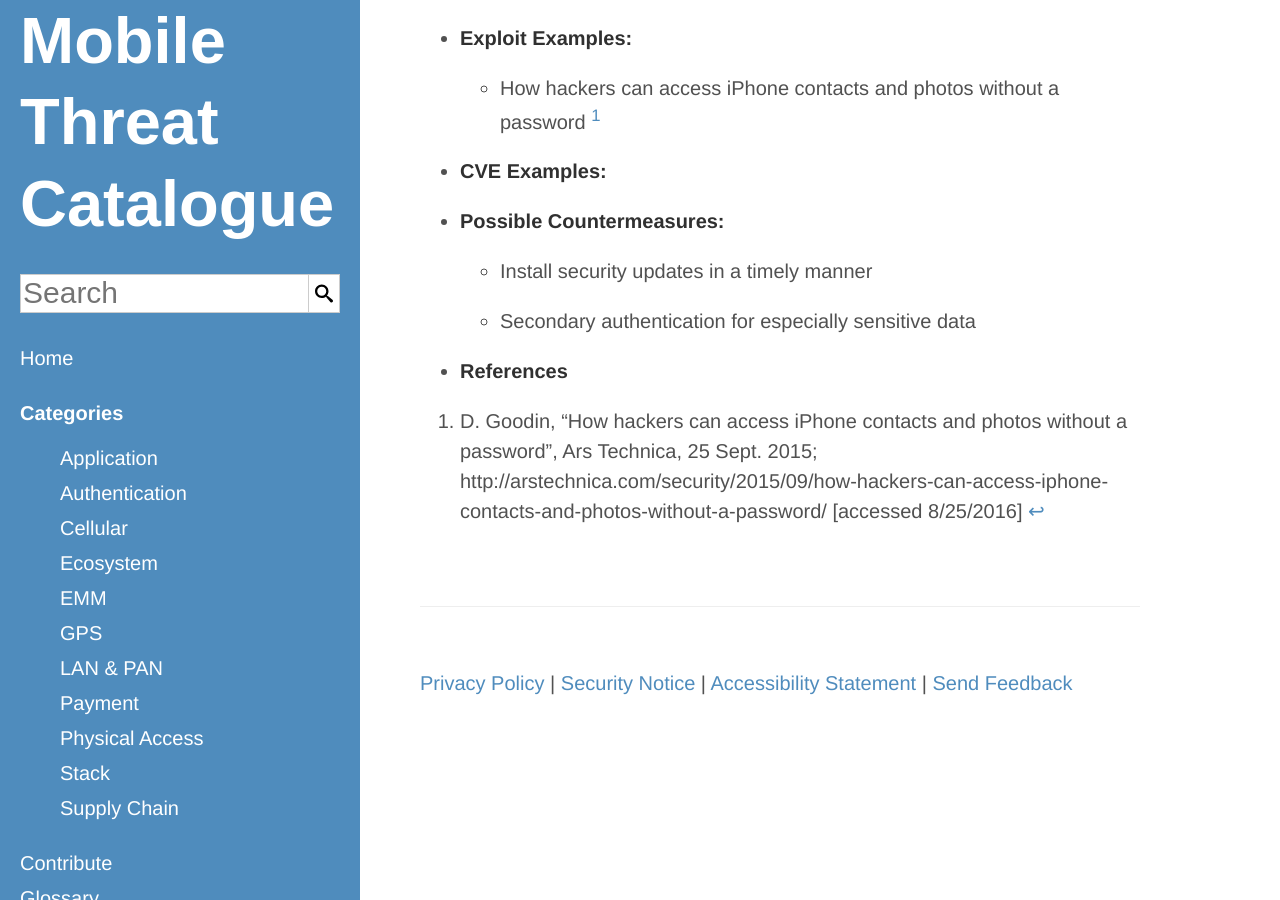
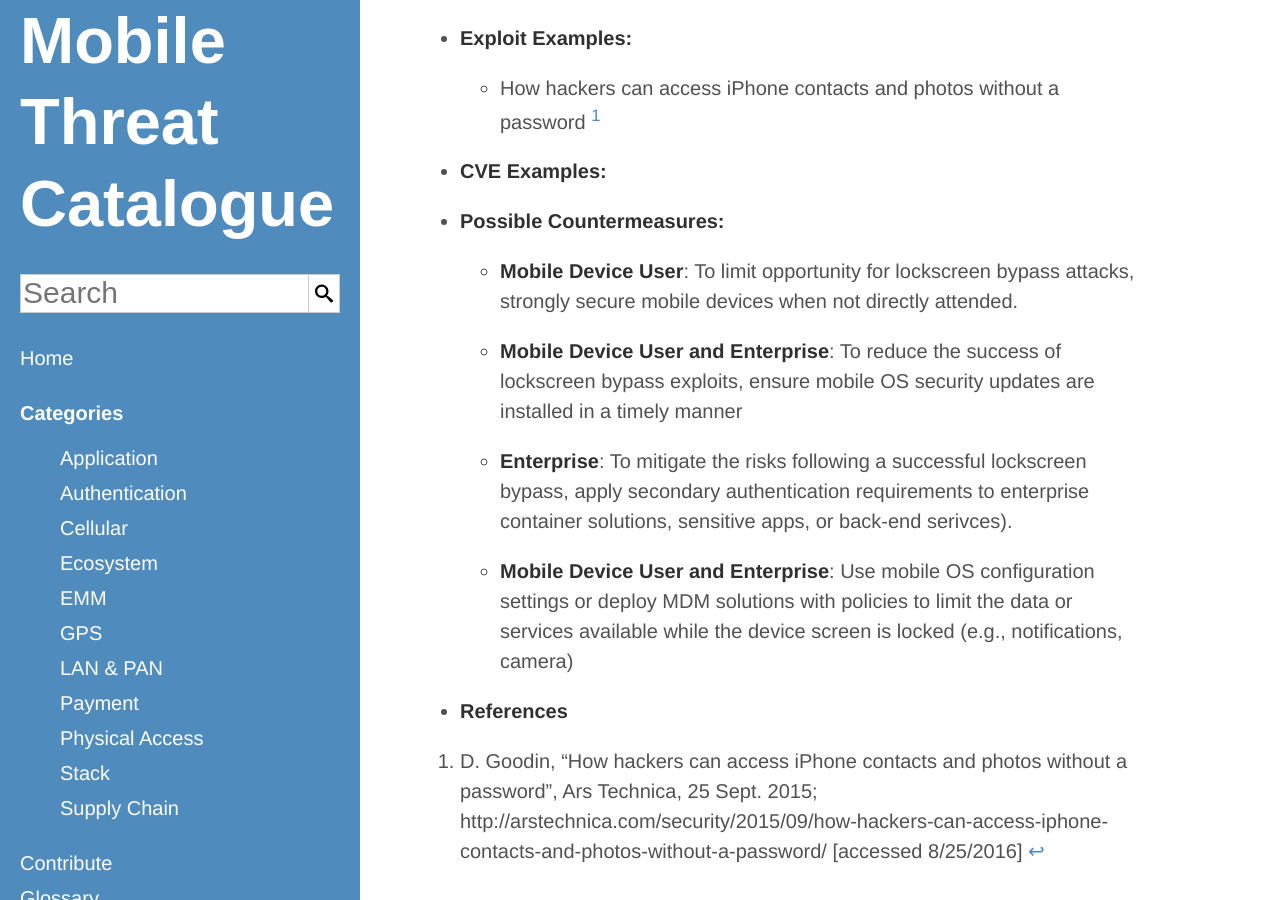
Before and after one commit to usnistgov/mobile-threat-catalogue, a Jekyll site: the page built from _authentication-threats/AUT-1.md, in a window 1280 px wide and 900 px high, scrolled down 324 px. Built offline with Jekyll 4.4.1, drawn with Linux system fonts in a browser that asks for light colours.

Commit message:
#13: update countermeasures and actors

```diff
--- a/_authentication-threats/AUT-1.md
+++ b/_authentication-threats/AUT-1.md
@@ -7,6 +7,14 @@
     ExploitExample: "How hackers can access iPhone contacts and photos without a password [^129]"
     CVEExample:
     PossibleCountermeasures:
-        - "Install security updates in a timely manner"
-        - "Secondary authentication for especially sensitive data"
+        "To limit opportunity for lockscreen bypass attacks, strongly secure mobile devices when not directly attended.":
+            - Mobile Device User
+        "To reduce the success of lockscreen bypass exploits, ensure mobile OS security updates are installed in a timely manner":
+            - Mobile Device User
+            - Enterprise
+        "To mitigate the risks following a successful lockscreen bypass, apply secondary authentication requirements to enterprise container solutions, sensitive apps, or back-end serivces).":
+            - Enterprise
+        "Use mobile OS configuration settings or deploy MDM solutions with policies to limit the data or services available while the device screen is locked (e.g., notifications, camera)":
+            - Mobile Device User
+            - Enterprise
 ---
```
